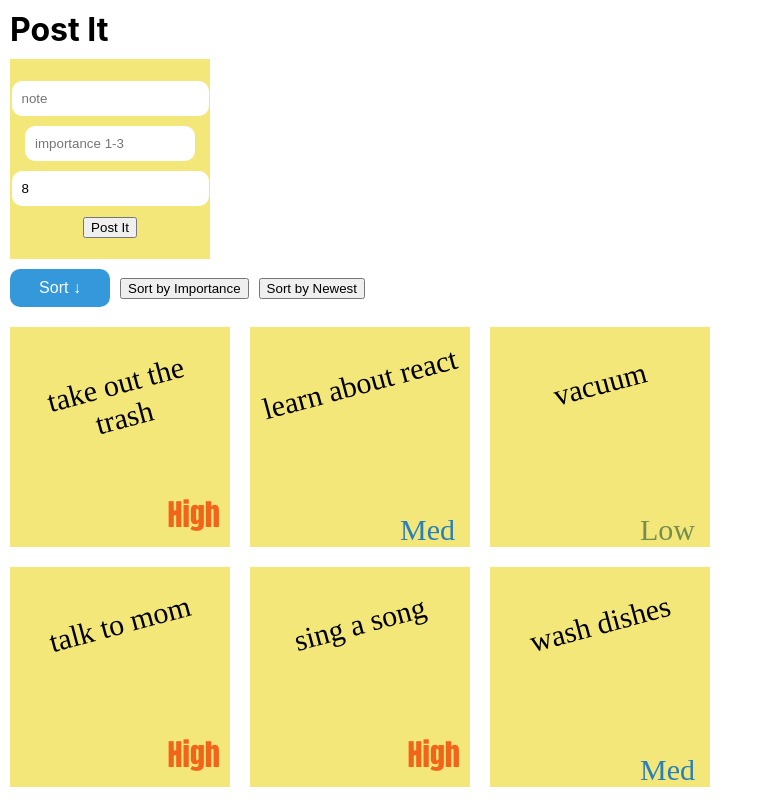
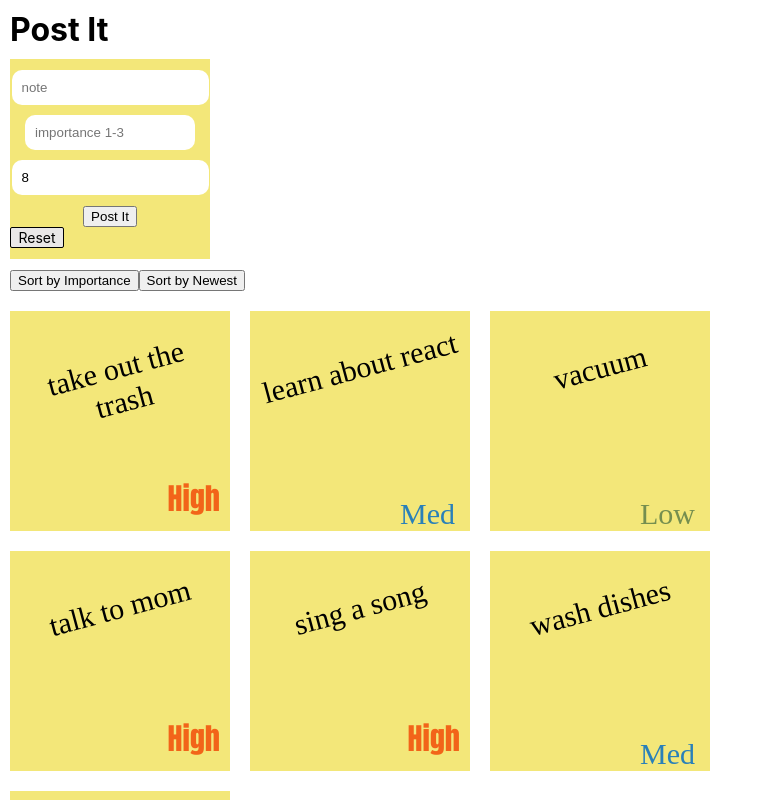
Before and after one commit to 4nth0ny1/post-it, a React (Create React App) app: page / in a window 1280 px wide. Shown: the top 800 px of the page, without its empty margins (0-763 px from the left). Built offline with nearby package versions, Linux system fonts and the light colour scheme.

Commit message:
added funtional reset fields button

```diff
--- a/public/index.html
+++ b/public/index.html
@@ -39,26 +39,5 @@
       To begin the development, run `npm start` or `yarn start`.
       To create a production bundle, use `npm run build` or `yarn build`.
     -->
-
-    <script>/* When the user clicks on the button,
-      toggle between hiding and showing the dropdown content */
-      function myFunction() {
-        document.getElementById("myDropdown").classList.toggle("show");
-      }
-
-      // Close the dropdown menu if the user clicks outside of it
-      window.onClick = function(event) {
-        if (!event.target.matches('.dropbtn')) {
-          var dropdowns = document.getElementsByClassName("dropdown-content");
-          var i;
-          for (i = 0; i < dropdowns.length; i++) {
-            var openDropdown = dropdowns[i];
-            if (openDropdown.classList.contains('show')) {
-              openDropdown.classList.remove('show');
-            }
-          }
-        }
-      }
-      </script>
   </body>
 </html>
--- a/src/App.css
+++ b/src/App.css
@@ -125,66 +125,23 @@
   padding: 0 15px 0 0;
 }
 
-/* Dropdown Button */
-.dropbtn {
-  background-color: #3498db;
-  color: white;
-  width: 100px;
-  padding: 10px;
-  font-size: 16px;
-  border: none;
-  cursor: pointer;
-  border-radius: 10px;
-}
-
-/* Dropdown button on hover & focus */
-.dropbtn:hover,
-.dropbtn:focus {
-  background-color: #2980b9;
-}
-
-/* The container <div> - needed to position the dropdown content */
-.dropdown {
-  position: relative;
-  display: inline-block;
-}
-
-/* Dropdown Content (Hidden by Default) */
-.dropdown-content {
-  display: none;
-  position: absolute;
-  background-color: #f1f1f1;
-  min-width: 160px;
-  box-shadow: 0px 8px 16px 0px rgba(0, 0, 0, 0.2);
-  z-index: 1;
-}
-
-/* Links inside the dropdown */
-.dropdown-content a {
-  color: black;
-  padding: 12px 16px;
-  text-decoration: none;
-  display: block;
-}
-
-/* Change color of dropdown links on hover */
-.dropdown-content a:hover {
-  background-color: #ddd;
-}
-
-/* Show the dropdown menu (use JS to add this class to the .dropdown-content container when the user clicks on the dropdown button) */
-.show {
-  display: block;
-}
-
 div.sort-button-group {
   margin: 10px;
-}
-
-div.sort-button-group > button {
-  margin-left: 10px;
 }
 
 .app-title {
   margin: 10px;
 }
+
+.reset-button {
+  max-width: 50px;
+  border: 1px solid black;
+  background: rgb(233, 231, 231);
+  border-radius: 2px;
+  font-size: 14px;
+  padding: 1px;
+}
+
+.reset-button {
+  cursor: pointer;
+}
--- a/src/App.js
+++ b/src/App.js
@@ -67,13 +67,12 @@ function App() {
     setNotes(sortedNotes)
   }
 
-  const addNote = (note) => {
-    const newNotes = [...notes, note]
+  const addNote = (note) => {   // unclear about this. where does (note) come from
+    const newNotes = [...notes, note]  //what does this mean?
     setNotes(newNotes)
   }
 
   const findNextId = () => {
-
     const countedNotes = [...notes].length + 1
       return countedNotes
   }
@@ -83,14 +82,6 @@ function App() {
       <h1 className="app-title">Post It</h1>
       <PostForm addNote={addNote} findNextId={findNextId} />
       <div className="sort-button-group">
-        <div className="dropdown">
-          <button onClick="myFunction()" className="dropbtn">Sort ↓</button>
-          <div id="myDropdown" className="dropdown-content">
-            <div onClick={sortImportanceClick}>Importance</div>
-            <div onClick={sortById}>Newest</div>
-          </div>
-        </div>
-
         <button onClick={sortImportanceClick}>Sort by Importance</button>
         <button onClick={sortById}>Sort by Newest</button>
       </div>
--- a/src/components/PostForm.jsx
+++ b/src/components/PostForm.jsx
@@ -30,6 +30,15 @@ class PostForm extends Component {
             return this.props.findNextId()
         }
 
+        const handleReset = (event) => {
+            Array.from(document.querySelectorAll("input")).forEach(
+                input => (input.value = "")
+            )
+            this.setState({
+                [event.target.name]: [{}]
+            })
+        }
+
 
         return (
             <>
@@ -42,8 +51,12 @@ class PostForm extends Component {
                     <label htmlFor="id"></label>
                     <input type="number" className="form-input" onChange={onChange} name="id" id="id" value={addNewId()} />
                     <button type="submit">Post It</button>
+                    <div className="reset-button" onClick={handleReset}>Reset</div>
                 </form>
+
             </div>
+
+
             </>
         )
     }
```
